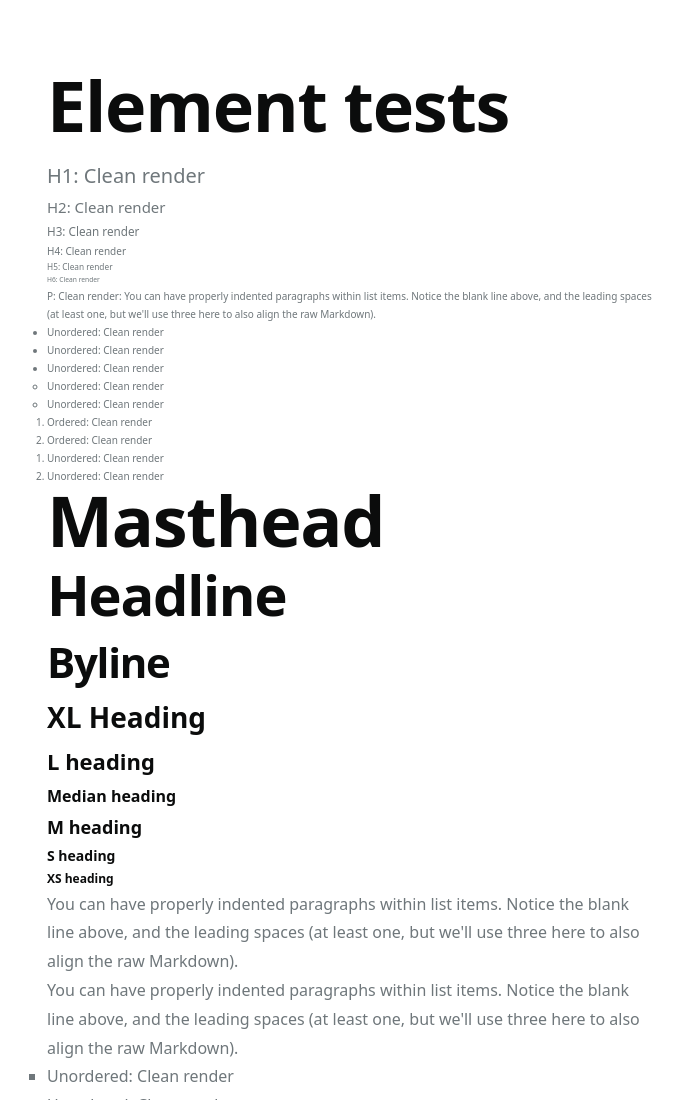
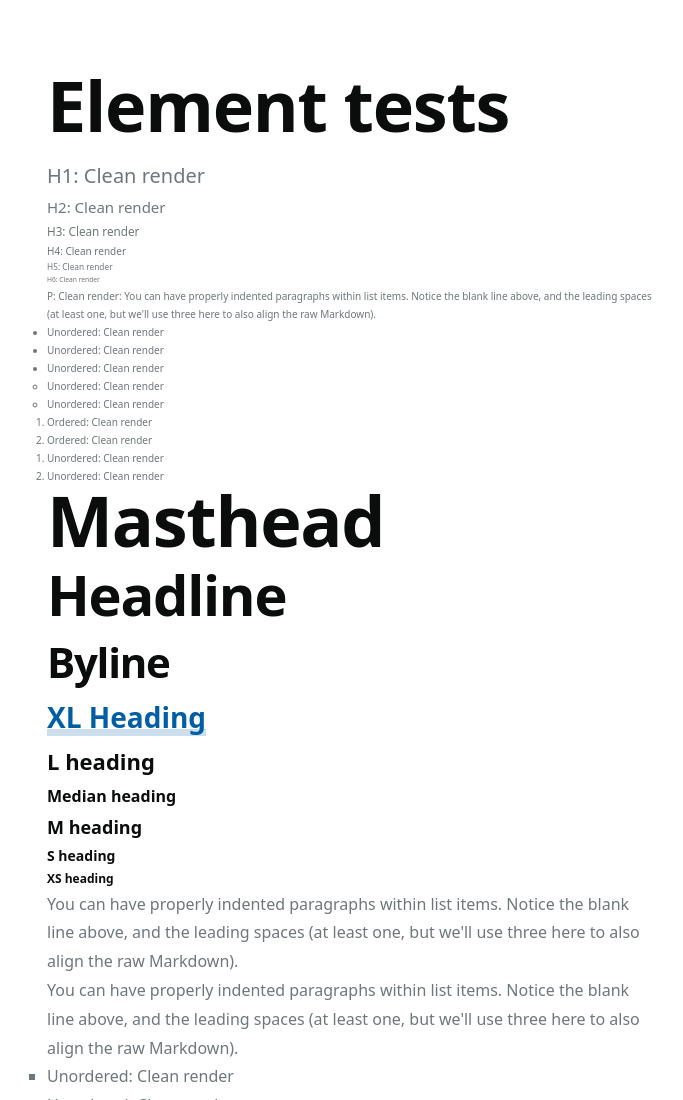
Before and after one commit to petercolesdc/cooper, a website: page templates/index.html in a window 1280 px wide. Shown: the top 1100 px of the page, without its empty margins (288-971 px from the left). Drawn offline with nearby package versions, Linux system fonts and the light colour scheme; files that its build step writes are made by us from their sources.

```diff
--- a/templates/index.html
+++ b/templates/index.html
@@ -34,7 +34,7 @@
 <h1 class="typeMasthead heading">Masthead</h1>
 <h2 class="typeHeadline heading">Headline</h2>
 <h3 class="typeByline heading">Byline</h3>
-  <h4 class="typeXL heading">XL Heading</h4>
+<h4 class="typeXL heading"><a href="">XL Heading</a></h4>
 <h4 class="typeL heading">L heading</h4>
 <h5 class="typeMe heading">Median heading</h5>
 <h5 class="typeM heading">M heading</h5>
@@ -105,4 +105,5 @@
 You can use 'dm auth' to get this key later.$</code></pre>
 </div>
 
+
 {% endblock %}
```
Also changed, not shown: public/index.html (+1 -0 lines). Lines whose indentation alone changed are shown as unchanged.
